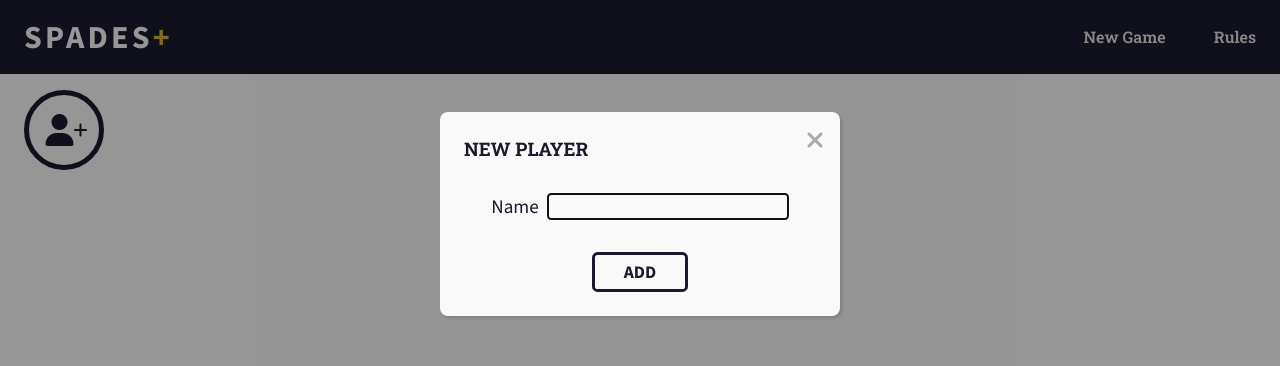
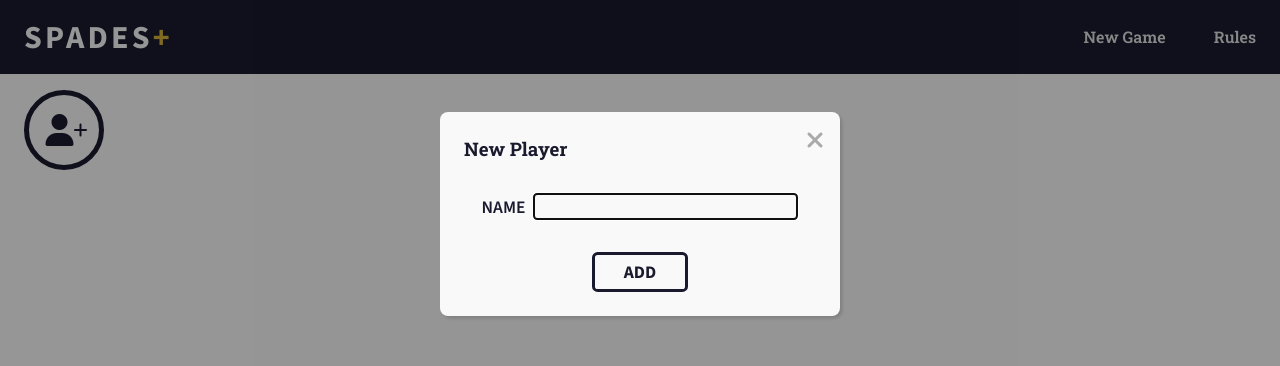
Before and after one commit to madisoncagle/spades-plus, a React (Create React App) app: page / in a window 1280 px wide. Both pictures are taken after a click on the button 64 px from the left and 130 px from the top of the page. Shown: the top 366 px of the page. Built offline with nearby package versions, Linux system fonts and the light colour scheme.

Commit message:
Finish desktop UI changes

```diff
--- a/src/components/Modal.js
+++ b/src/components/Modal.js
@@ -6,11 +6,11 @@ function Modal({ value, hidden, onAdd, onClose, onInput, onKeyUp, hideWarning })
             <div className="modal-content">
                 <i className="fa-solid fa-xmark modal-close" onClick={onClose}></i>
 
-                <h3>NEW PLAYER</h3>
+                <h3>New Player</h3>
 
                 <div className="modal-middle">
                     <div className="modal-name-input">
-                        <label htmlFor="new-name">Name</label>
+                        <label htmlFor="new-name">NAME</label>
                         <input ref={i => i && i.focus()} type="text" name="new-name" id="new-name" value={value} onInput={onInput} onKeyUp={onKeyUp} />
                     </div>
 
--- a/src/components/PlayerCard.js
+++ b/src/components/PlayerCard.js
@@ -38,18 +38,21 @@ function PlayerCard({ name, onRemove }) {
         setPastBids(pastBids.concat({ bid: bid, result: "right" }));
         setBid(0);
 
-        var undoBtn = document.getElementById("undo-btn");
-        undoBtn.style.visibility = "visible";
+        // broken
+        // var undoBtn = document.getElementById("undo-btn");
+        // undoBtn.style.visibility = "visible";
     }
 
     function zeroScore() {
         setPastBids(pastBids.concat({ bid: bid, result: "wrong" }));
         setBid(0);
 
-        var undoBtn = document.getElementById("undo-btn");
-        undoBtn.style.visibility = "visible";
+        // broken
+        // var undoBtn = document.getElementById("undo-btn");
+        // undoBtn.style.visibility = "visible";
     }
 
+    // broken
     function undo() {
         if (pastBids.length > 0) {
             var lastBid = pastBids[pastBids.length - 1];
@@ -62,11 +65,11 @@ function PlayerCard({ name, onRemove }) {
             setBid(lastBid.bid);
         }
 
-        // why is it 1, pls help
-        if (pastBids.length === 1) {
-            var undoBtn = document.getElementById("undo-btn");
-            undoBtn.style.visibility = "hidden";
-        }
+        // why is it 1, pls help -- now broken
+        // if (pastBids.length === 1) {
+        //     var undoBtn = document.getElementsByClassName("undo");
+        //     undoBtn.style.visibility = "hidden";
+        // }
     }
 
 
@@ -83,7 +86,7 @@ function PlayerCard({ name, onRemove }) {
                         {pastBidList}
                     </ul>
 
-                    <i id="undo-btn" className="fa-solid fa-undo undo" onClick={undo}></i>
+                    <i className="fa-solid fa-undo undo" onClick={undo}></i>
                 </div>
             </div>
 
--- a/src/index.css
+++ b/src/index.css
@@ -1,8 +1,8 @@
 @import url("https://fonts.googleapis.com/css2?family=Roboto+Slab:wght@100..900&family=Source+Sans+3:ital,wght@0,200..900;1,200..900&display=swap");
 
 :root {
-  --blue: #3b82f6;
-  --darkblue: #335291;
+  /* --blue: #3b82f6;
+  --darkblue: #335291; */
 
   --navy: #1a1a2e;
   --gold: #d4af37;
@@ -23,7 +23,7 @@
   margin: 0;
   padding: 0;
   box-sizing: border-box;
-  font-family: "Source Sans 3";
+  font-family: "Source Sans 3", sans-serif;
   /* outline: 1px solid salmon; */
   /* max-width: 100%; */
   /* overflow-x: hidden; */
@@ -184,8 +184,12 @@ menu {
   justify-content: flex-start;
   align-items: center;
   flex-wrap: wrap;
-  gap: 2rem;
+  gap: 1.5rem;
   list-style: none;
+}
+
+.cardholder > li {
+  width: calc(50% - 0.75rem);
 }
 
 /* player card */
@@ -194,7 +198,7 @@ menu {
   display: flex;
   /* flex-direction: column; */
   justify-content: space-between;
-  padding: 1.5rem 1rem;
+  padding: 1rem 1.5rem;
   background-color: var(--off-white);
   color: black;
   border: 3px solid var(--mid-light-gray);
@@ -202,7 +206,6 @@ menu {
   box-shadow: rgba(0, 0, 0, 0.15) 2.4px 2.4px 3.2px;
   /* width: 20rem;
   height: 28rem; */
-  width: 664px;
 }
 
 .close {
@@ -225,7 +228,7 @@ menu {
   flex-direction: column;
   gap: 0.2rem;
   z-index: 1;
-  width: 200px;
+  width: 210px;
 }
 
 .name {
@@ -266,7 +269,7 @@ menu {
   color: rgba(0, 0, 0, 0.5);
   font-size: 1.2em;
   transition: all 0.2s;
-  visibility: hidden;
+  /* visibility: hidden; */
 }
 
 .undo:hover {
@@ -280,20 +283,14 @@ menu {
   font-weight: 900;
   color: var(--navy);
   text-align: center;
-  line-height: 5rem;
+  line-height: 4.2rem;
   z-index: 0;
-}
-
-.card-lower {
-  display: flex;
-  flex-direction: column;
-  gap: 1.5rem;
 }
 
 .controls {
   display: flex;
   gap: 1rem;
-  padding: 0 18px 0 0;
+  padding: 0 1.125rem 0 0;
 }
 
 .bid {
@@ -301,7 +298,7 @@ menu {
   flex-direction: column;
   justify-content: center;
   align-items: center;
-  gap: 0.5rem;
+  gap: 0.3rem;
   z-index: 1;
 }
 
@@ -313,7 +310,7 @@ menu {
 }
 
 .bid-btn.plus {
-  border-width: 0 0.6rem 1.04rem 0.6rem;
+  border-width: 0 0.5625rem 0.975rem 0.5625rem;
   border-color: transparent transparent var(--navy) transparent;
 }
 
@@ -322,7 +319,7 @@ menu {
 }
 
 .bid-btn.minus {
-  border-width: 1.04rem 0.6rem 0 0.6rem;
+  border-width: 0.975rem 0.5625rem 0 0.5625rem;
   border-color: var(--navy) transparent transparent transparent;
 }
 
@@ -344,12 +341,12 @@ menu {
   flex-direction: column;
   justify-content: center;
   align-items: center;
-  gap: 0.7rem;
+  gap: 0.5rem;
   height: 100%;
 }
 
 .yes-no-btn {
-  font-size: large;
+  font-size: 1.05rem;
   font-weight: 600;
   text-align: center;
   padding: 0.1rem 0.5rem;
@@ -429,13 +426,14 @@ menu {
   margin: auto;
 }
 
-.modal-name-input label,
-.modal-name-input input {
-  font-size: 1.2rem;
+.modal-name-input label {
+  font-weight: 600;
+  font-size: 1.1rem;
 }
 
 .modal-name-input input {
-  font-weight: 600;
+  font-family: "Roboto Slab", serif;
+  font-size: 1.2rem;
   color: var(--navy);
   background-color: var(--off-white);
   border: 1px solid var(--navy);
@@ -498,7 +496,7 @@ menu {
 
 #submit-player-name {
   font-size: 1.1rem;
-  font-weight: 700;
+  font-weight: 900;
   background-color: transparent;
   border: 3px solid var(--navy);
   border-radius: 0.35rem;
```
